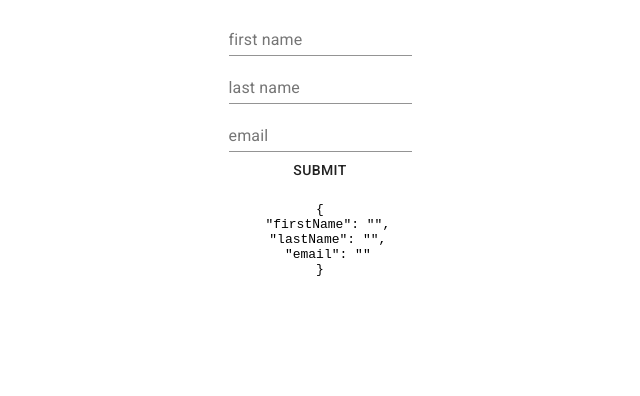
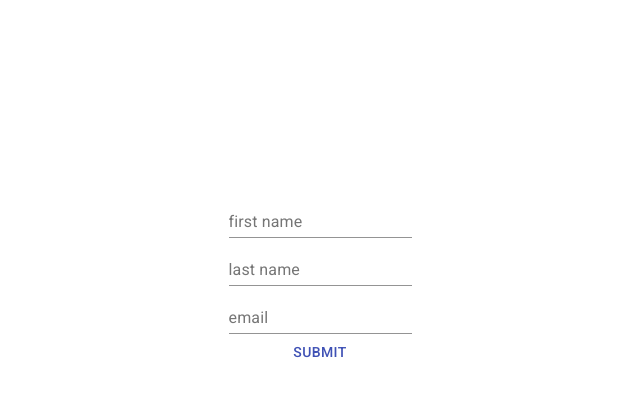
Before and after one commit to Jood80/React-Form, a React (Create React App) app: page / in a window 1280 px wide. Shown: the top 396 px of the page, without its empty margins (320-960 px from the left). Built offline with nearby package versions, Linux system fonts and the light colour scheme.

Commit message:
tidy up the code from console logs

```diff
--- a/src/App.tsx
+++ b/src/App.tsx
@@ -2,11 +2,9 @@ import React from 'react';
 import { MyForm } from './components/MyForm';
 
 const App = () =>(
-  <div style={{ textAlign: 'center' }}>
+  <div style={{ textAlign: 'center',marginTop:"15%"}}>
     <MyForm onSubmit={({ firstName, lastName, email }) => {
-      console.log({ firstName, lastName, email });
-
-
+      alert(JSON.stringify({firstName, lastName, email}, null, 2));
     }}/>
   </div >
   )
--- a/src/components/MyFeild.tsx
+++ b/src/components/MyFeild.tsx
@@ -6,6 +6,7 @@ import { TextField, TextFieldProps } from '@material-ui/core'
 
 export const MyField: React.FC<FieldProps & TextFieldProps> = ({label, placeholder, field}) => (
   <TextField
+    color="primary"
     label={label}
     placeholder={placeholder}
     {...field}
--- a/src/components/MyForm.tsx
+++ b/src/components/MyForm.tsx
@@ -16,24 +16,16 @@ interface Props {
 export const MyForm: React.FC<Props> = ({ onSubmit }) => {
   const intialValues:MyFormValues = {firstName: '', lastName: '', email: ''}
   return (
-    <Formik initialValues={ intialValues } onSubmit={(values, actions) => {
-      console.log({ values, actions });
+    <Formik initialValues={intialValues} onSubmit={(values, actions) => {
       onSubmit(values)
       actions.setSubmitting(false)
-      alert(JSON.stringify(values, null, 2));
-      }
-    }>{({ values }) => (
-
+    }}>
         <Form>
         <Field name='firstName' placeholder="First Name" label="first name" component={MyField} /><br/>
-        <Field name='firstName' placeholder="First Name" label="last name" component={MyField} /><br/>
-        <Field name='firstName' placeholder="First Name" label="email" component={MyField} /><br/>
-
-        <Button type="submit">Submit</Button>
-
-        <pre>{JSON.stringify(values, null, 2)}</pre>
+        <Field name='lastName' placeholder="Last Name" label="last name" component={MyField} /><br/>
+        <Field name='email' placeholder="Email" label="email" component={MyField} /><br/>
+        <Button type="submit" color="primary">Submit</Button>
       </Form>
-        )}
     </Formik>
   )
 }
```
Also changed, not shown: 1 other file (tests, documents, lock files or other folders).
